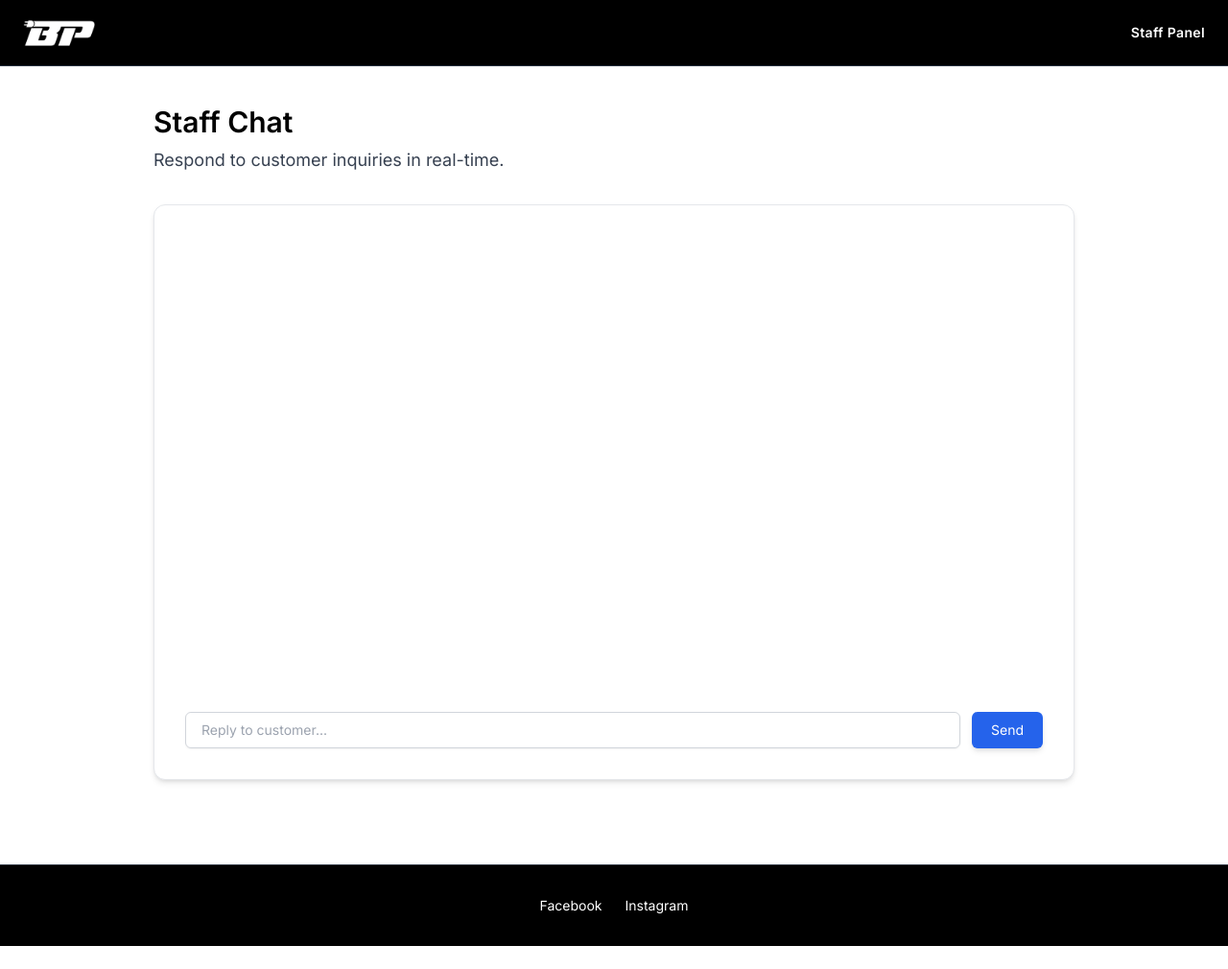
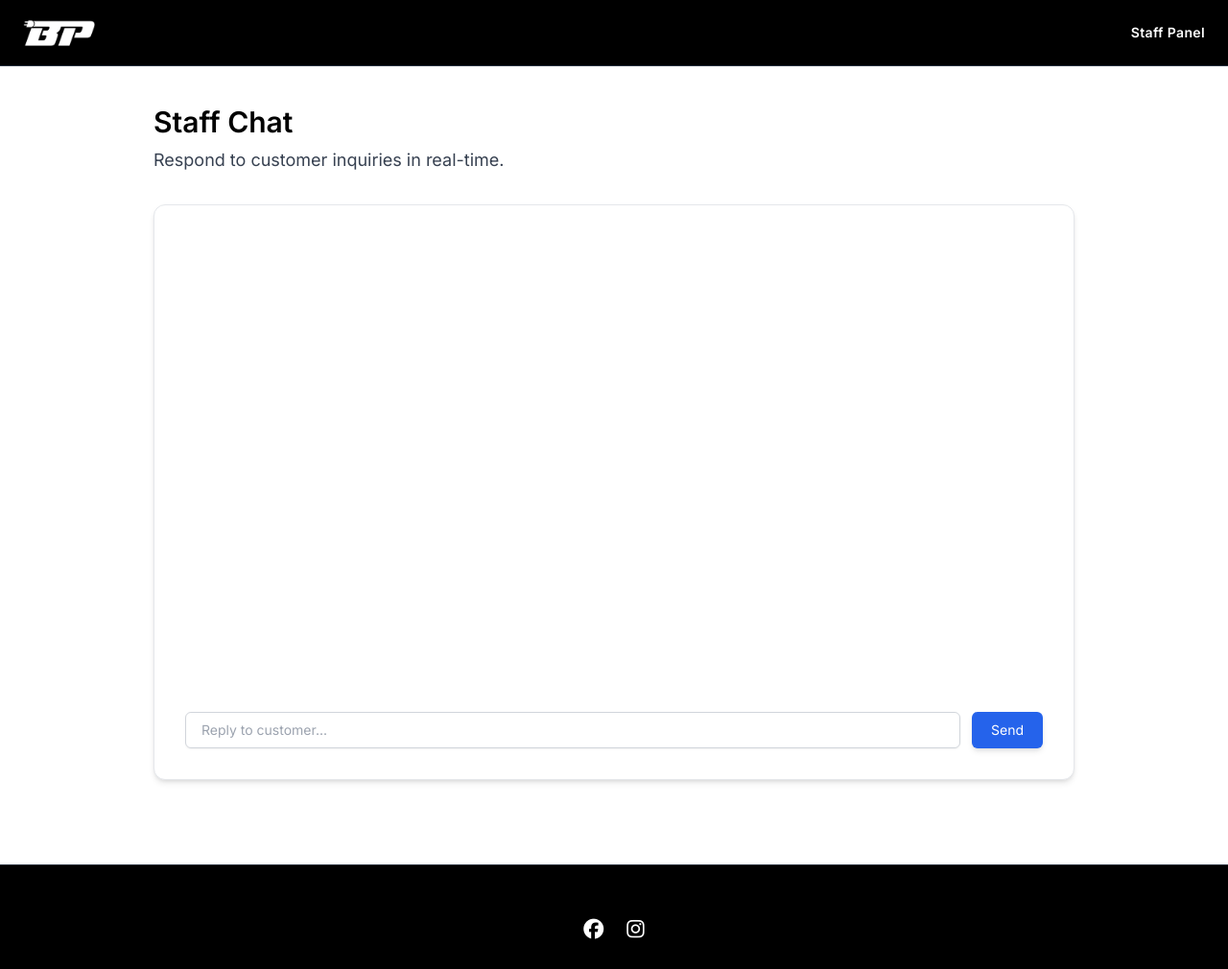
Before and after one commit to garybs16/Bimmer-Plug-Project, a website: page staff.html in a window 1280 px wide. Shown: the whole page at 96% size. Before the commit the page ends 986 px from the top, so only its background shows below. Drawn offline with nearby package versions, Linux system fonts and the light colour scheme; no server answers.

Commit message:
Update staff.html

```diff
--- a/staff.html
+++ b/staff.html
@@ -55,10 +55,18 @@
   <!-- Footer -->
   <footer class="bg-black text-white border-t border-gray-800 text-sm mt-12">
     <div class="max-w-7xl mx-auto px-6 py-8 flex flex-col items-center space-y-6">
-      <div class="flex space-x-6">
-        <a href="https://facebook.com" target="_blank" class="hover:text-blue-400">Facebook</a>
-        <a href="https://instagram.com" target="_blank" class="hover:text-blue-400">Instagram</a>
-      </div>
+     <!-- Include Font Awesome (if not already included) -->
+<link href="https://cdnjs.cloudflare.com/ajax/libs/font-awesome/6.5.0/css/all.min.css" rel="stylesheet">
+
+<div class="flex space-x-6">
+  <a href="https://facebook.com" target="_blank" class="hover:text-[#0693E3]">
+    <i class="fab fa-facebook fa-xl"></i>
+  </a>
+  <a href="https://instagram.com" target="_blank" class="hover:text-[#0693E3]">
+    <i class="fab fa-instagram fa-xl"></i>
+  </a>
+</div>
+
     </div>
   </footer>
 
```
